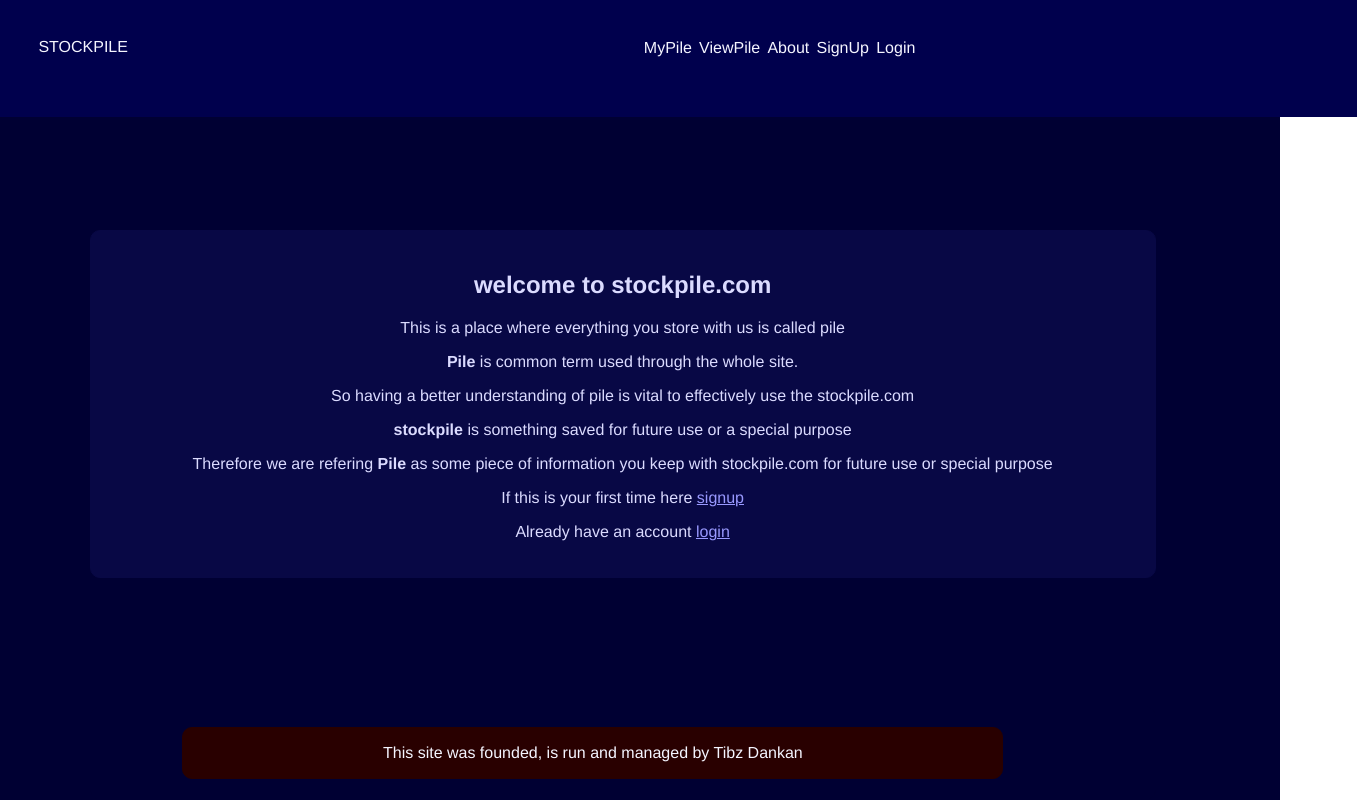
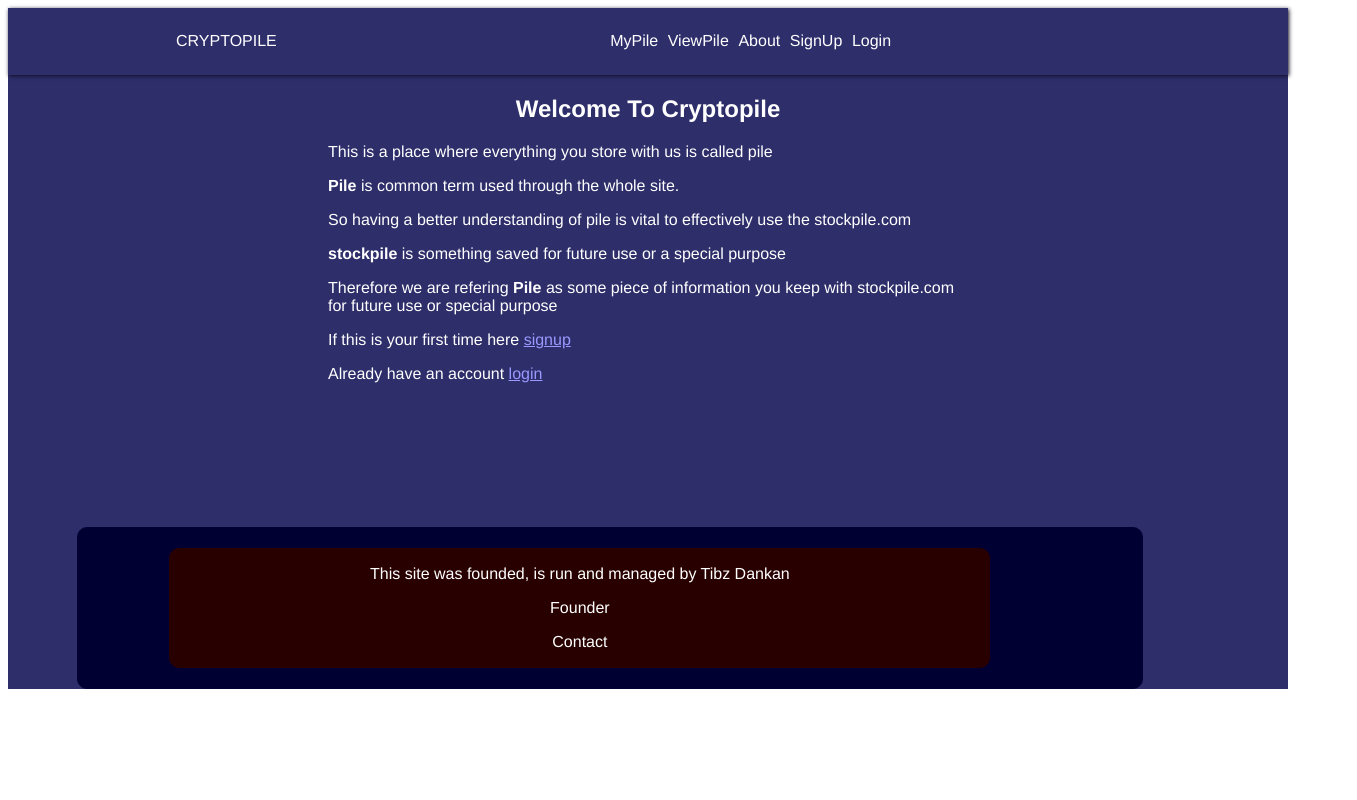
Before and after one commit to Tibz-Dankan/cryptopile-frontend, a React (Create React App) app: page / in a window 1280 px wide. Shown: the whole page, 1357 px wide, since content can reach past the window. Built offline with nearby package versions, Linux system fonts and the light colour scheme.

Commit message:
massive changes made here

```diff
--- a/package.json
+++ b/package.json
@@ -12,6 +12,7 @@
     "react": "^17.0.2",
     "react-bootstrap-icons": "^1.5.0",
     "react-dom": "^17.0.2",
+    "react-modal": "^3.14.3",
     "react-router-dom": "^5.2.0",
     "react-scripts": "4.0.3",
     "react-select": "^4.3.1",
--- a/src/App.css
+++ b/src/App.css
@@ -4,9 +4,8 @@ Coming here later*/
 * {
   width: 100%;
   top: 0px;
-  left: 0px;
-  right: 0px;
   font-family: Helvetica;
+  color: white;
 }
 /* NAVIGATION-LINKS */
 .navigation-link {
@@ -15,39 +14,42 @@ Coming here later*/
 }
 /*THE HOME PAGE*/
 .home-page-wrapper {
-  position: absolute;
-  width: 100%;
-  height: auto;
-  background-color: hsl(240, 100%, 10%);
+  position: relative;
+  background-color: hsl(240, 40%, 30%);
+  display: flex;
+  flex-direction: column;
+  align-items: center;
 }
 .home-header-wrapper {
-  position: absolute;
+  position: sticky;
+  top: 0px;
   display: flex;
-  padding: 3%;
-  background-color: hsl(240, 100%, 15%);
-  color: hsl(240, 100%, 98%);
-  font-size: 100%;
-  height: 5%;
+  max-width: 100%;
+  align-items: center;
+  background-color: hsl(240, 40%, 30%);
+  border-bottom: 1px solid hsl(240, 40%, 30%);
+  box-shadow: 1px 1px 4px hsl(240, 40%, 10%);
+  z-index: 2;
+}
+.logo-wrapper {
+  padding: 1.5rem;
+  margin-left: 1em;
+}
+.header-link {
+  text-decoration: none;
+  padding: 0.3rem;
+}
+.header-link:hover {
+  border-bottom: 2px solid white;
+  transition: 0.35s;
 }
 .desktop-home-header-links {
-  margin-left: 30%;
+  margin-left: 4em;
 }
 .mobile-home-header-links {
   display: none;
 }
-.header-link {
-  text-decoration: none;
-  color: hsl(240, 100%, 98%);
-  margin-right: 0%;
-  padding: 1.5%;
-}
-.header-link:hover {
-  transition: 0.35s;
-  border-bottom: 2px solid hsl(240, 100%, 98%);
-}
-/* .logout-header-link {
-  background-color: hsl(240, 100%, 80%);
-} */
+
 .bootstrap-list-icon-wrapper,
 .close-menu-bar {
   display: none;
@@ -55,8 +57,7 @@ Coming here later*/
 .link {
   color: hsl(240, 100%, 80%);
 }
-.home-page-content {
-  /* position: inherit; */
+/* .home-page-content {
   position: relative;
   text-align: center;
   width: 80%;
@@ -66,6 +67,15 @@ Coming here later*/
   border-radius: 10px;
   background-color: hsl(240, 80%, 15%);
   color: hsl(240, 100%, 93%);
+  z-index: 1;
+} */
+.home-page-content {
+  position: relative;
+  width: 50%;
+}
+.home-page-welcome-heading {
+  text-align: center;
+  /* background-color: yellow; */
 }
 .home-footer-wrapper {
   width: 80%;
@@ -490,8 +500,19 @@ Coming here later*/
   margin-right: 15%;
 }
 
+/* MORE MEDIA QUERIES */
+@media screen and (min-width: 700px) {
+  .logo-wrapper {
+    margin-left: 6em;
+  }
+}
+@media screen and (min-width: 900px) {
+  .logo-wrapper {
+    margin-left: 9em;
+  }
+}
 /* MEDIA QUERIES FOR MOBILE VIEW */
-@media screen and (max-width: 480px) {
+@media screen and (max-width: 540px) {
   /* THE HOME PAGE */
   .logo-wrapper {
     padding-top: 15px;
--- a/src/App.js
+++ b/src/App.js
@@ -1,5 +1,5 @@
 import React, { useState } from "react";
-import { BrowserRouter, Route, Switch } from "react-router-dom";
+import { HashRouter, Route, Switch } from "react-router-dom";
 import "./App.css";
 import Home from "./components/Home";
 import About from "./components/About";
@@ -11,13 +11,16 @@ import ViewMypile from "./components/ViewMypile";
 import ScrollToTop from "./components/ScrollToTop";
 import AddSecretePile from "./components/AddSecretePile";
 import ViewSecretePile from "./components/ViewSecretePile";
+import TestClient from "./components/TestClient"; // This is for testing purposes na should be removed
 import { TokenContext } from "./components/context/TokenContext";
+import NotFound from "./components/NotFound";
+
 const App = () => {
   const [globalUserId, setGlobalUserId] = useState("");
 
   return (
     <div>
-      <BrowserRouter>
+      <HashRouter>
         {/* scroll to the top copmponent here please */}
         <ScrollToTop />
         <Switch>
@@ -25,15 +28,17 @@ const App = () => {
           <Route path="/about" component={About} />
           <Route path="/signup" component={SignUp} />
           <Route path="/logout" component={Logout} />
-          <TokenContext.Provider value={{ globalUserId, setGlobalUserId }}>
-            <Route path="/login" component={Login} />
-            <Route path="/mypile" component={Mypile} />
-            <Route path="/viewmypile" component={ViewMypile} />
-            <Route path="/addsecretepile" component={AddSecretePile} />
-            <Route path="/viewsecretepile" component={ViewSecretePile} />
-          </TokenContext.Provider>
+          {/* <TokenContext.Provider value={{ globalUserId, setGlobalUserId }}> */}
+          <Route path="/login" component={Login} />
+          <Route path="/mypile" component={Mypile} />
+          <Route path="/viewmypile" component={ViewMypile} />
+          <Route path="/addsecretepile" component={AddSecretePile} />
+          <Route path="/viewsecretepile" component={ViewSecretePile} />
+          <Route path="/testclient" component={TestClient} />
+          <Route component={NotFound} /> {/*more research for this compoent*/}
+          {/* </TokenContext.Provider> */}
         </Switch>
-      </BrowserRouter>
+      </HashRouter>
     </div>
   );
 };
--- a/src/components/Footer.js
+++ b/src/components/Footer.js
@@ -5,6 +5,10 @@ const Footer = () => {
   return (
     <div className="footer-wrapper">
       <p>This site was founded, is run and managed by Tibz Dankan </p>
+      {/* the founder section to be added here */}
+      <p>Founder</p>
+      {/* the contact feature to be added here */}
+      <p>Contact</p>
     </div>
   );
 };
--- a/src/components/Header.js
+++ b/src/components/Header.js
@@ -6,7 +6,7 @@ const Header = () => {
   return (
     <div>
       <nav>
-        <div className="header-nav-links">
+        <header className="header-nav-links">
           <NavLink to="/mypile" className="header-link">
             MyPile
           </NavLink>
@@ -22,7 +22,7 @@ const Header = () => {
           <NavLink to="/login" className="header-link">
             Login
           </NavLink>
-        </div>
+        </header>
       </nav>
     </div>
   );
--- a/src/components/Home.js
+++ b/src/components/Home.js
@@ -11,12 +11,9 @@ const Home = () => {
   return (
     <div className="home-page-wrapper">
       <div className="home-header-wrapper">
-        <div className="logo-wrapper">STOCKPILE</div>
+        <div className="logo-wrapper">CRYPTOPILE</div>
         <div className="desktop-home-header-links">
           <Header />
-        </div>
-        <div className="logout-header-link">
-          {/* <HomeHeaderLogoutLink /> */}
         </div>
         <div className="menu-icon-wrapper" onClick={setShowMenuBar}>
           {showMenuBar ? (
@@ -35,7 +32,7 @@ const Home = () => {
       </div>
       <div className="home-page-content">
         <div className="home-page-welcome-heading">
-          <h2>welcome to stockpile.com </h2>
+          <h2>Welcome To Cryptopile </h2>
         </div>
         <p>This is a place where everything you store with us is called pile</p>
         <p>
--- /dev/null
+++ b/src/components/NotFound.js
@@ -0,0 +1,12 @@
+import react from "react";
+import "./../App.css";
+
+const NotFound = () => {
+  return (
+    <div>
+      <h1>Page Not Found !</h1>
+    </div>
+  );
+};
+
+export default NotFound;
--- /dev/null
+++ b/src/components/TestClient.js
@@ -0,0 +1,43 @@
+import React, { useState } from "react";
+import Select from "react-select";
+import "./../App.css";
+
+const TestClient = () => {
+  // some code here
+  const allOptions = [
+    { id: 2, gender: "female" },
+    { id: 1, gender: "male" },
+  ];
+  //some state here
+  const [genderOption, setGenderOption] = useState(allOptions.gender);
+  //The fucntion to handle the state
+  const handleGenderChange = (e) => {
+    setGenderOption(e.gender);
+  };
+  // look for way to store the data in the database
+  //   so some function to send the data in the database
+  //   And the function should be here
+  return (
+    <div>
+      <h3>This is for testing purposes</h3>
+      {/* <select> */}
+      {/* <option value="gender">Your gender</option>
+        <option value="female">Female</option>
+        <option value="male">Male</option> */}
+      {/* {options.map(({ id, gender }) => {
+          <option key={id}>{gender}</option>;
+        })}
+      </select> */}
+
+      {/* This is another selec6t about the gender options */}
+      <Select
+        options={allOptions}
+        onChange={handleGenderChange}
+        styles={{ color: "black", backgroundColor: "red", width: "20%" }}
+      />
+      <h3>{genderOption}</h3>
+    </div>
+  );
+};
+
+export default TestClient;
```
Also changed, not shown: 1 other file (tests, documents, lock files or other folders).
